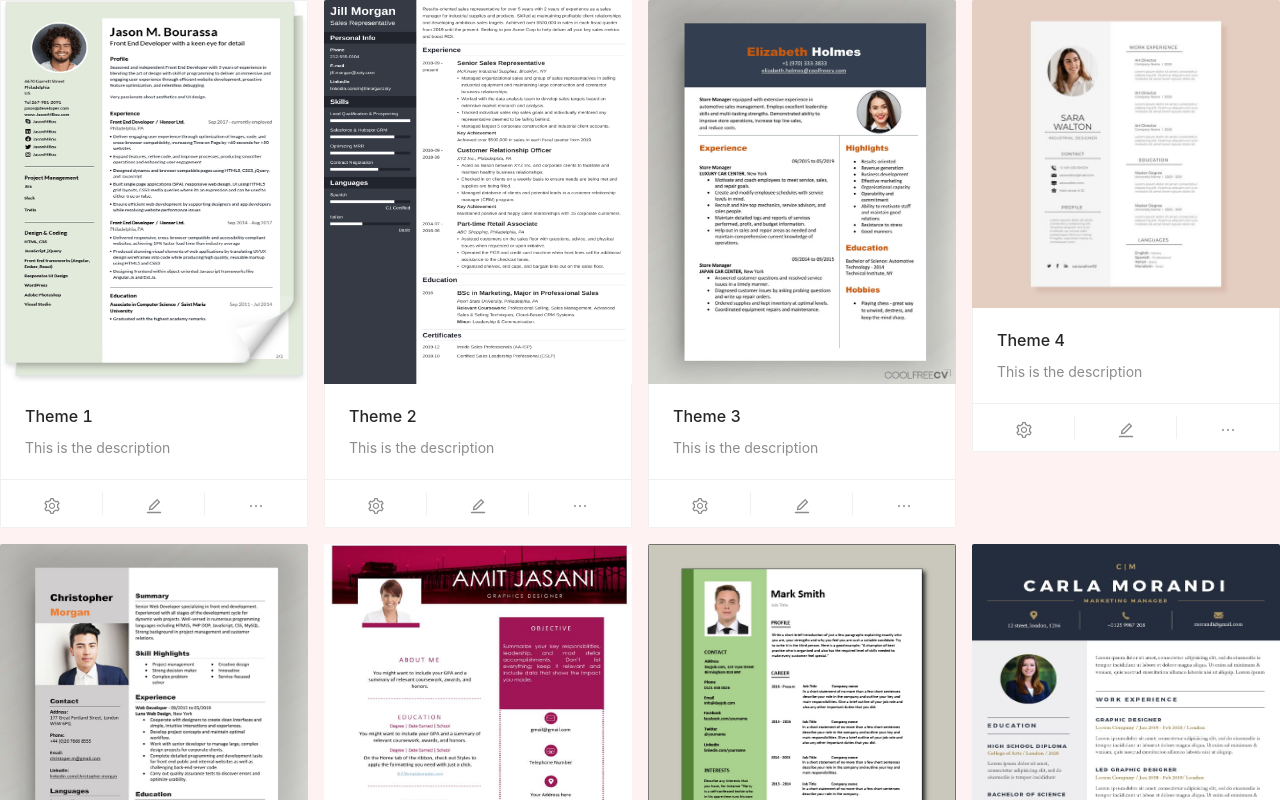
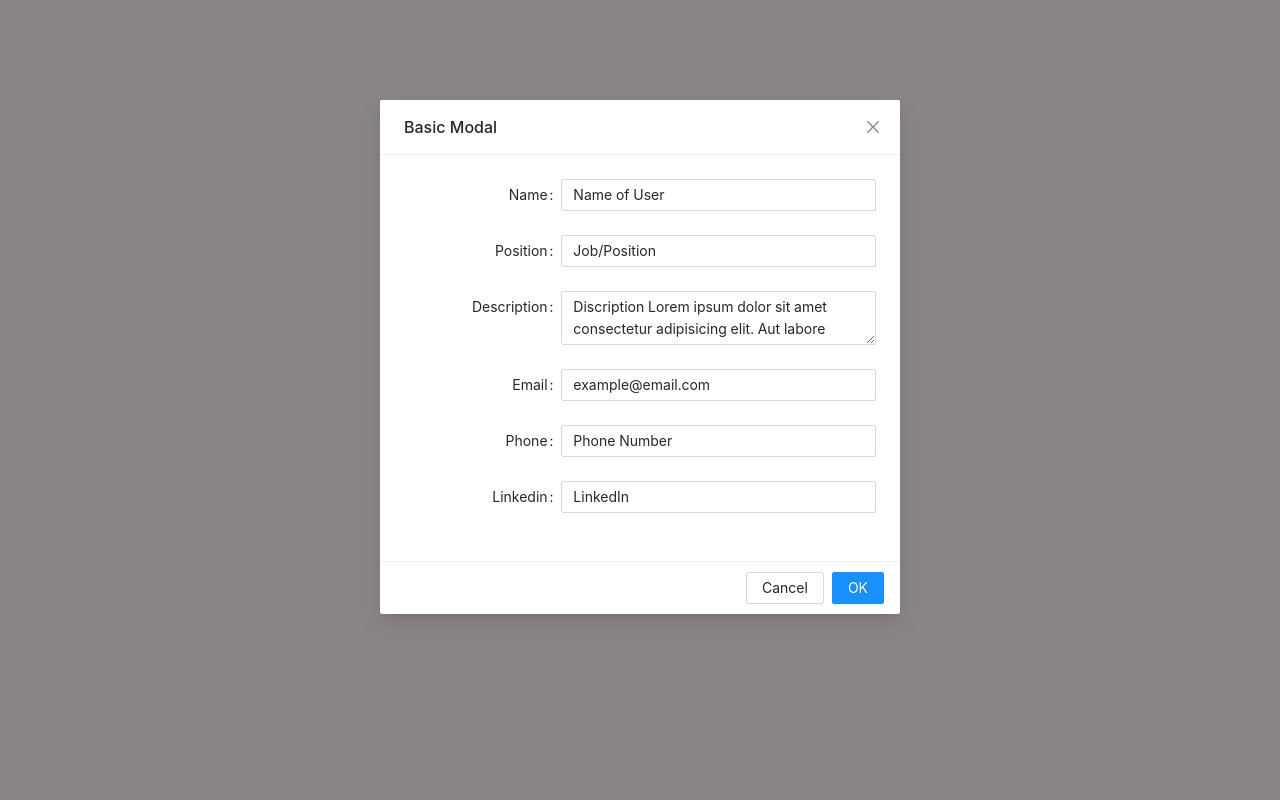
Before and after one commit to Abrish-b/intractive-cv-portfolio-project, a React (Create React App) app: page /comp in a window 1280 px wide. Shown: the top 800 px of the page. Built offline with nearby package versions, Linux system fonts and the light colour scheme.

Commit message:
edit component added on one component

```diff
--- a/src/About.js
+++ b/src/About.js
@@ -14,6 +14,10 @@ const About = () => {
       title: 'Github',
       dataIndex: 'github',
     },
+    {
+      title: 'Email',
+      dataIndex: 'email',
+    },
   ];
 
   const data = [
@@ -21,25 +25,29 @@ const About = () => {
       key: '1',
       name: 'Abrham Bunaro',
       role: 'Front-end Developer',
-      github: 'https://github.com/Abrish-b',
+      github: <a href='https://github.com/Abrish-b' target='blank'>Click here!</a>,
+      email : 'abrishbunaro@gmail.com'
     },
     {
       key: '2',
       name: 'kaleb Abiy',
       role: 'Back-end Developer',
-      github: 'https://github.com/Abrish-b',
+      github: <a href='https://github.com/KALEB-ABIY' target='blank'>Click here!</a>,
+      email : 'Kalebabiy2012@gmail.com'
     },
     {
       key: '3',
       name: 'Melat',
       role: 'Back-end Developer',
-      github: 'https://github.com/Abrish-b',
+      github: <a href='https://github.com/melatsam' target='blank'>Click here!</a>,
+      email : 'melatsam555@gmail.com'
     },
     {
       key: '4',
       name: 'Abinet',
       role: 'Back-end Developer',
-      github: 'https://github.com/Abrish-b',
+      github: <a href='https://github.com/abinet508' target='blank' >Click here!</a>,
+      email : 'abinatmail@gmail.com'
     },
   ];
 
--- a/src/App.js
+++ b/src/App.js
@@ -10,8 +10,17 @@ import Cvdetail from './Cvdetail';
 import Theme from './Theme';
 import About from './About';
 import Dashboardwrapper from './Dashboard-components/Dashboardwrapper';
+import ModalForObj from './Modals/ModalForObj';
 
 function App() {
+  const val = {
+    name : "Name of User",
+    position : "Job/Position",
+    description : "Discription Lorem ipsum dolor sit amet consectetur adipisicing elit. Aut labore laboriosam velit, libero voluptates facilis autem! Pariatur placeat, eligendi dolore iure officiis quos, exercitationem accusantium aspernatur reprehenderit possimus, sed culpa?",
+    email : 'example@email.com',
+    phone : 'Phone Number',
+    linkedin : 'LinkedIn'
+};
   return (
     <Router>
       <div className='min-h-screen bg-red-50'>
@@ -27,7 +36,7 @@ function App() {
                         <Route path="about" element={<About />} />
         </Route>
         <Route path='/cv-details' element={<Wrapper><Cvdetail /></Wrapper>}/>
-        <Route path='/comp' element={<Theme />}/>
+        <Route path='/comp' element={<ModalForObj content={val} />}/>
         <Route path='/preview' element={<Dashboardwrapper />} />
       </Routes>
       </div>
--- a/src/Dashboard-components/Summary.js
+++ b/src/Dashboard-components/Summary.js
@@ -1,6 +1,9 @@
 import profile from '../Assets/prof.jpg'
 import { MailOutlined,PhoneOutlined, LinkedinOutlined } from '@ant-design/icons'
-const Summary = () => {
+import ModalForObj from '../Modals/ModalForObj'
+
+const Summary = ({edit=false}) => {
+
   const basicInfo = {
       name : "Name of User",
       position : "Job/Position",
@@ -10,7 +13,8 @@ const Summary = () => {
       linkedin : 'LinkedIn'
   }
   return (
-    <div className='flex items-center p-4'>
+    <>
+      {edit ? <ModalForObj content={basicInfo} /> : <div className='flex items-center p-4'>
           <div className='flex-none w-44'>
           <img className='w-40 h-40 rounded-full object-cover border-8 border-gray-200 border-solid' src={profile} alt='profile pic'/>
           </div>
@@ -25,7 +29,9 @@ const Summary = () => {
               <div className='flex flex-row items-center gap-x-2'><LinkedinOutlined /> <div>{basicInfo.linkedin}</div></div>
               </div>
           </div>
-    </div>
+      </div>}
+    </>
+
   )
 }
 
--- /dev/null
+++ b/src/Modals/ModalForObj.js
@@ -0,0 +1,85 @@
+import { Modal, Form, Input } from 'antd';
+import { useState } from 'react';
+
+const ModalForObj = ({content}) => {
+  const [isModalOpen, setIsModalOpen] = useState(true);
+  const [submitForm] = Form.useForm();
+
+  const handleOk = () => {
+    submitForm.submit();
+    setIsModalOpen(false);
+  };
+
+  const handleCancel = () => {
+    setIsModalOpen(false);
+  };
+
+  const onFinish = (values) => {
+    console.log('Success:', values);
+  };
+
+  const onFinishFailed = (errorInfo) => {
+    console.log('Failed:', errorInfo);
+  };
+
+  return (
+    <>
+        <Modal title="Basic Modal" visible={isModalOpen} onOk={handleOk} onCancel={handleCancel} closable={true}>
+            <Form
+                name="basic"
+                labelCol={{ span: 8 }}
+                wrapperCol={{ span: 16 }}
+                onFinish={onFinish}
+                onFinishFailed={onFinishFailed}
+                form={submitForm}
+                initialValues={content}
+                autoComplete="off"
+                >
+                <Form.Item
+                    label="Name"
+                    name="name"
+                >
+                    <Input />
+                </Form.Item>
+
+                <Form.Item
+                    label="Position"
+                    name="position"
+                >
+                    <Input />
+                </Form.Item>
+
+                <Form.Item
+                    label="Description"
+                    name="description"
+                >
+                    <Input.TextArea />
+                </Form.Item>
+
+                <Form.Item
+                    label="Email"
+                    name="email"
+                >
+                    <Input />
+                </Form.Item>
+
+                <Form.Item
+                    label="Phone"
+                    name="phone"
+                >
+                    <Input />
+                </Form.Item>
+
+                <Form.Item
+                    label="Linkedin"
+                    name="linkedin"
+                >
+                    <Input />
+                </Form.Item>
+                </Form>
+        </Modal>
+    </>
+  )
+}
+
+export default ModalForObj
--- a/src/Theme.js
+++ b/src/Theme.js
@@ -1,3 +1,4 @@
+import { useMemo } from 'react';
 import { EditOutlined, EllipsisOutlined, SettingOutlined } from '@ant-design/icons';
 import { Card,  Col, Row  } from 'antd';
 import theme1 from './Assets/theme1.png'
@@ -8,14 +9,16 @@ import theme5 from './Assets/theme5.jpg'
 import theme6 from './Assets/theme6.jpeg'
 import theme7 from './Assets/theme7.jpg'
 import theme8 from './Assets/theme8.jpg'
+import useDevice from './utility';
 const { Meta } = Card;
 
 const Theme = () => {
-
+    const device = useDevice();
+    const styleFun = useMemo(()=> device.isDesktop !== true ? device.isMobile === true ? 12 : 8 : 6 ,[device])
   return (
     <div className="site-card-wrapper">
       <Row gutter={[16, 16]}>
-       <Col span={window.inner< 700 ? 8 : 6}>
+       <Col span={styleFun}>
        <Card
         cover={
           <img
@@ -36,7 +39,7 @@ const Theme = () => {
         />
      </Card>
        </Col>
-       <Col span={6}>
+       <Col span={styleFun}>
       <Card
         cover={
           <img
@@ -58,7 +61,7 @@ const Theme = () => {
      </Card>
      </Col>
 
-     <Col span={6}>
+     <Col span={styleFun}>
       <Card
         cover={
           <img
@@ -79,7 +82,7 @@ const Theme = () => {
         />
     </Card>
     </Col>
-    <Col span={6}>
+    <Col span={styleFun}>
     <Card
         cover={
           <img
@@ -100,7 +103,7 @@ const Theme = () => {
         />
      </Card>
      </Col>
-     <Col span={6}>
+     <Col span={styleFun}>
       <Card
         cover={
           <img
@@ -121,7 +124,7 @@ const Theme = () => {
         />
      </Card>
      </Col>
-     <Col span={6}>
+     <Col span={styleFun}>
       <Card
         cover={
           <img
@@ -142,7 +145,7 @@ const Theme = () => {
         />
     </Card>
     </Col>
-    <Col span={6}>
+    <Col span={styleFun}>
     <Card
         cover={
           <img
@@ -163,7 +166,7 @@ const Theme = () => {
         />
      </Card>
      </Col>
-     <Col span={6}>
+     <Col span={styleFun}>
       <Card
         cover={
           <img
--- /dev/null
+++ b/src/UseWindowDimenstions.js
@@ -0,0 +1,24 @@
+import { useState, useEffect } from 'react';
+
+const getWindowDimensions = () => {
+    const { innerWidth: width, innerHeight: height } = window;
+    return {
+      width,
+      height
+    };
+}
+
+export default function useWindowDimensions() {
+  const [windowDimensions, setWindowDimensions] = useState(getWindowDimensions());
+
+  useEffect(() => {
+    function handleResize() {
+      setWindowDimensions(getWindowDimensions());
+    }
+
+    window.addEventListener('resize', handleResize);
+    return () => window.removeEventListener('resize', handleResize);
+  }, []);
+
+  return windowDimensions;
+}
--- /dev/null
+++ b/src/utility.js
@@ -0,0 +1,29 @@
+import { useState, useEffect, useMemo } from "react";
+import useWindowDimensions from "./UseWindowDimenstions";
+
+const useDevice = () => {
+
+    const [device, setDevice] = useState('desktop')
+
+    const {width}  = useWindowDimensions()
+
+    useEffect(() => {
+        if(width < 768){
+            setDevice('mobile')
+        }
+        if(width >= 768 && width < 1024){
+            setDevice('tablet')
+        }
+        if(width >= 1024){
+            setDevice('desktop')
+        }
+    }, [width])
+
+    const isTablet = useMemo(() => device === 'tablet', [device])
+    const isMobile = useMemo(() => device === 'mobile', [device])
+    const isDesktop = useMemo(() => device === 'desktop', [device])
+
+    return {isTablet, isMobile, isDesktop};
+ }
+
+ export default useDevice
```
Also changed, not shown: src/Dashboard-components/Dashboardwrapper.js (+52 -11 lines). Lines whose indentation alone changed are shown as unchanged.
